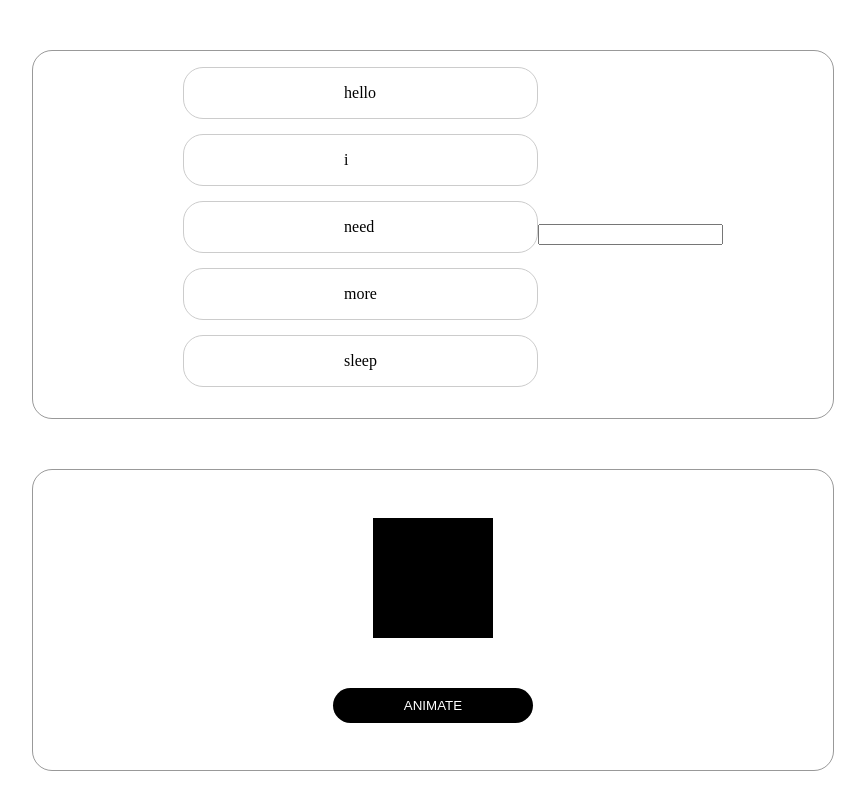
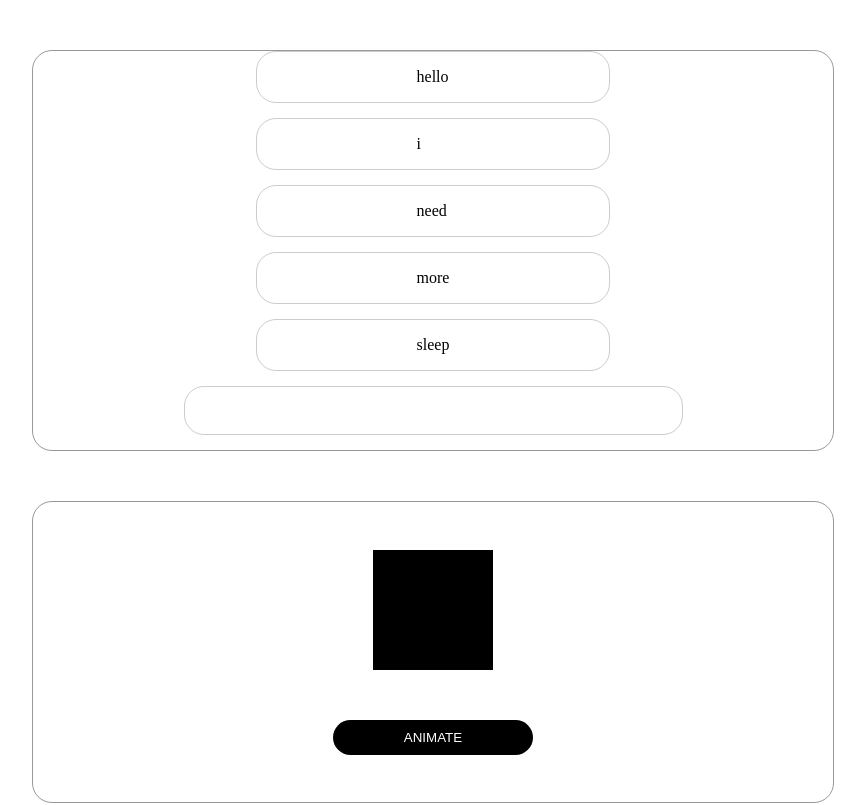
Before and after one commit to 0hhanum/VuePractice, a Vue app in the folder animation/: page / in a window 1280 px wide. Shown: the top 805 px of the page, without its empty margins (207-1072 px from the left). Built offline with nearby package versions, Linux system fonts and the light colour scheme.

Commit message:
Transition Group

```diff
--- a/animation/src/App.vue
+++ b/animation/src/App.vue
@@ -2,7 +2,11 @@
   <div id="container">
     <div id="ListContainer" class="box">
       <ul>
-        <li v-for="text in texts" :key="text">{{ text }}</li>
+        <transition-group name="groupTransition">
+          <li @click="removeUser(text)" v-for="text in texts" :key="text">
+            {{ text }}
+          </li>
+        </transition-group>
       </ul>
       <div>
         <input type="text" v-model="text" @keydown.enter="submit" />
@@ -50,6 +54,7 @@ export default {
       animateActivated: false,
       showing: false,
       texts: ["hello", "i", "need", "more", "sleep"],
+      text: "",
     };
   },
   methods: {
@@ -80,6 +85,9 @@ export default {
         this.texts.push(this.text);
         this.text = "";
       }
+    },
+    removeUser(e) {
+      this.texts = this.texts.filter((text) => text !== e);
     },
   },
 };
@@ -213,11 +221,37 @@ dialog {
 }
 ul {
   list-style: none;
+  margin-block-start: 0;
+  margin-block-end: 0;
+  padding: 0;
 }
-li {
+li,
+input {
   border: 1px solid #ccc;
   padding: 1rem 10rem;
   border-radius: 20px;
   margin-bottom: 15px;
 }
+
+#ListContainer {
+  flex-direction: column;
+  align-items: center;
+}
+.groupTransition-enter-active {
+  animation: group 0.5s ease-in-out;
+}
+.groupTransition-leave-active {
+  animation: group 0.5s ease-in-out reverse;
+}
+
+@keyframes group {
+  from {
+    opacity: 0;
+    transform: translateX(-50px);
+  }
+  to {
+    opacity: 1;
+    transform: translateX(0px);
+  }
+}
 </style>
```
